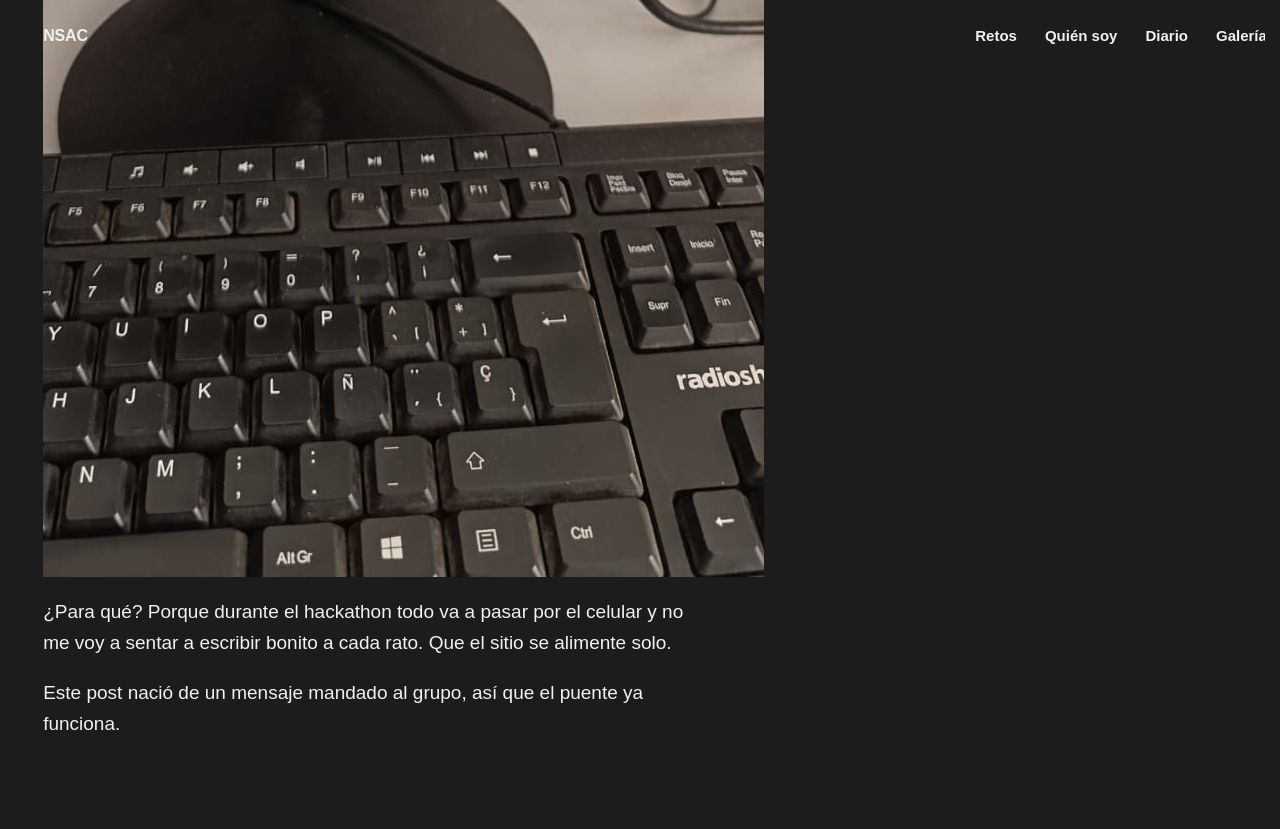
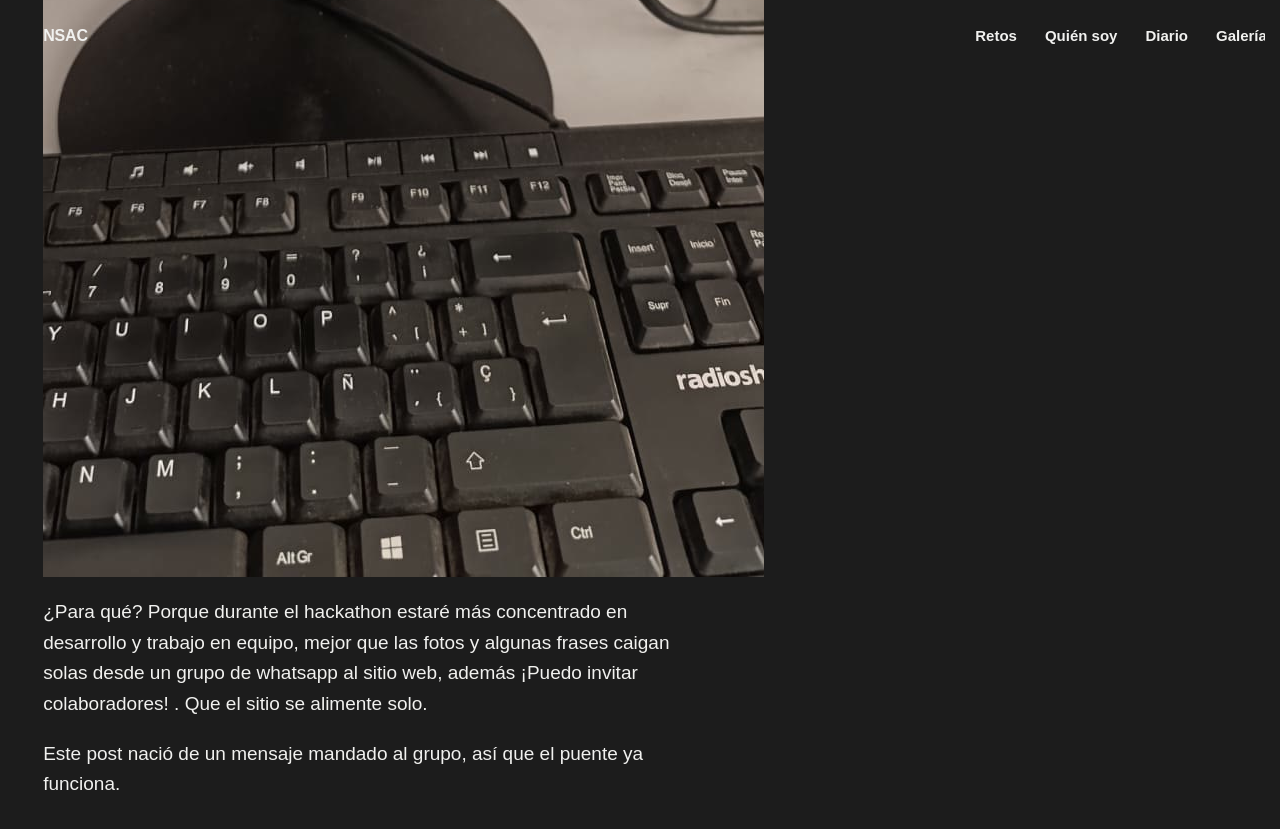
Before and after one commit to asosab/NSAC, a Jekyll site: the page built from _posts/2026-11-08-puente.md, in a window 1280 px wide and 900 px high, scrolled down 1409 px. Shown: the top 829 px of the window. Built offline with Jekyll 4.4.1, drawn with Linux system fonts in a browser that asks for light colours; some web fonts are replaced.

Commit message:
Update 2026-11-08-puente.md

```diff
--- a/_posts/2026-11-08-puente.md
+++ b/_posts/2026-11-08-puente.md
@@ -1,13 +1,13 @@
 ---
 layout: post
 title: "Puente"
-description: "Un grupo de WhatsApp con escucha: lo que mande ahí se publica solo en este sitio"
+description: "Un grupo de WhatsApp con escucha: lo que se envía ahí se publica directamente en este sitio"
 ---
 
 Abrí un grupo de WhatsApp, le puse «Diario NSAC» y le armé una escucha: lo que mande ahí —fotos, videos, enlaces o textos como este— se publica solo. Los textos caen en este diario y las imágenes se juntan en la [galería]({{ '/galeria/' | relative_url }}).
 
 ![El grupo «Diario NSAC» recién creado, con el aviso de la escucha al pie]({{ '/assets/img/diario/2026-11-08-cbb89c6e.jpg' | relative_url }})
 
-¿Para qué? Porque durante el hackathon todo va a pasar por el celular y no me voy a sentar a escribir bonito a cada rato. Que el sitio se alimente solo.
+¿Para qué? Porque durante el hackathon estaré más concentrado en desarrollo y trabajo en equipo, mejor que las fotos y algunas frases caigan solas desde un grupo de whatsapp al sitio web, además ¡Puedo invitar colaboradores! . Que el sitio se alimente solo.
 
 Este post nació de un mensaje mandado al grupo, así que el puente ya funciona.
```
